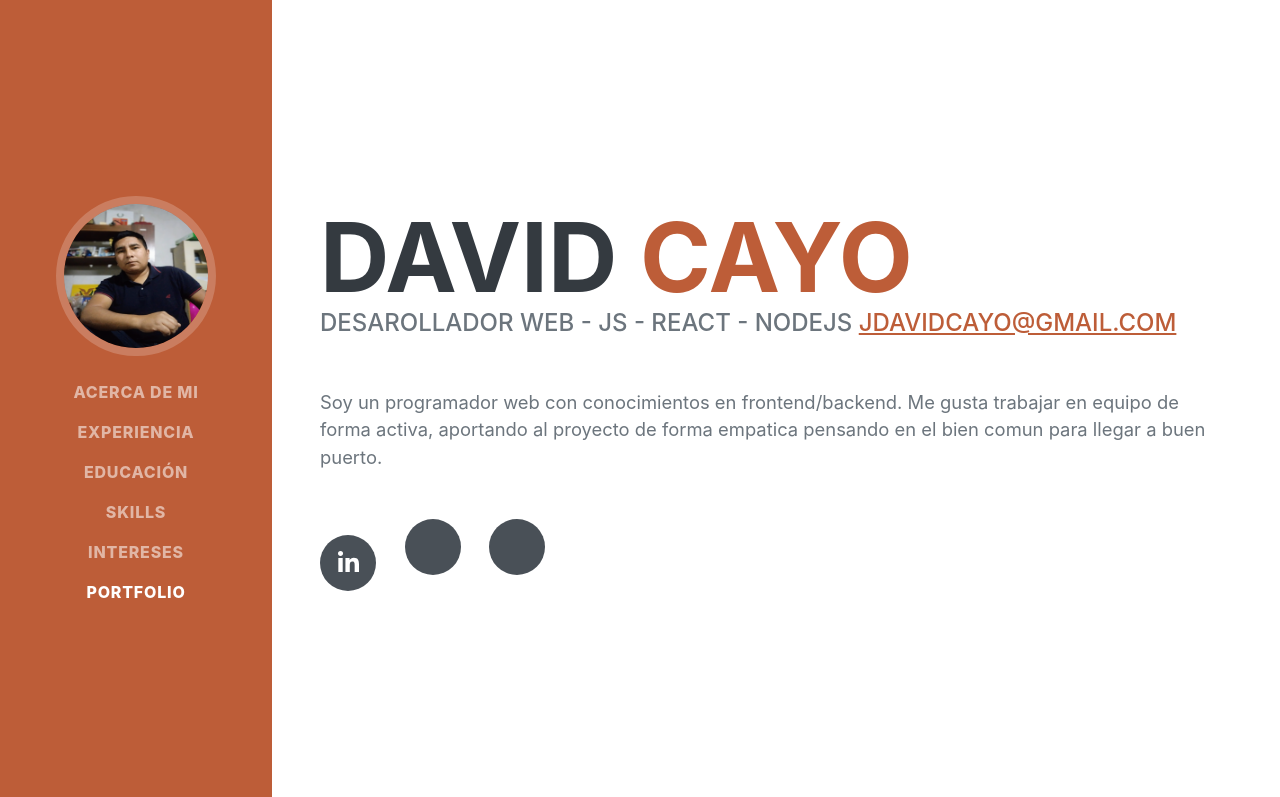
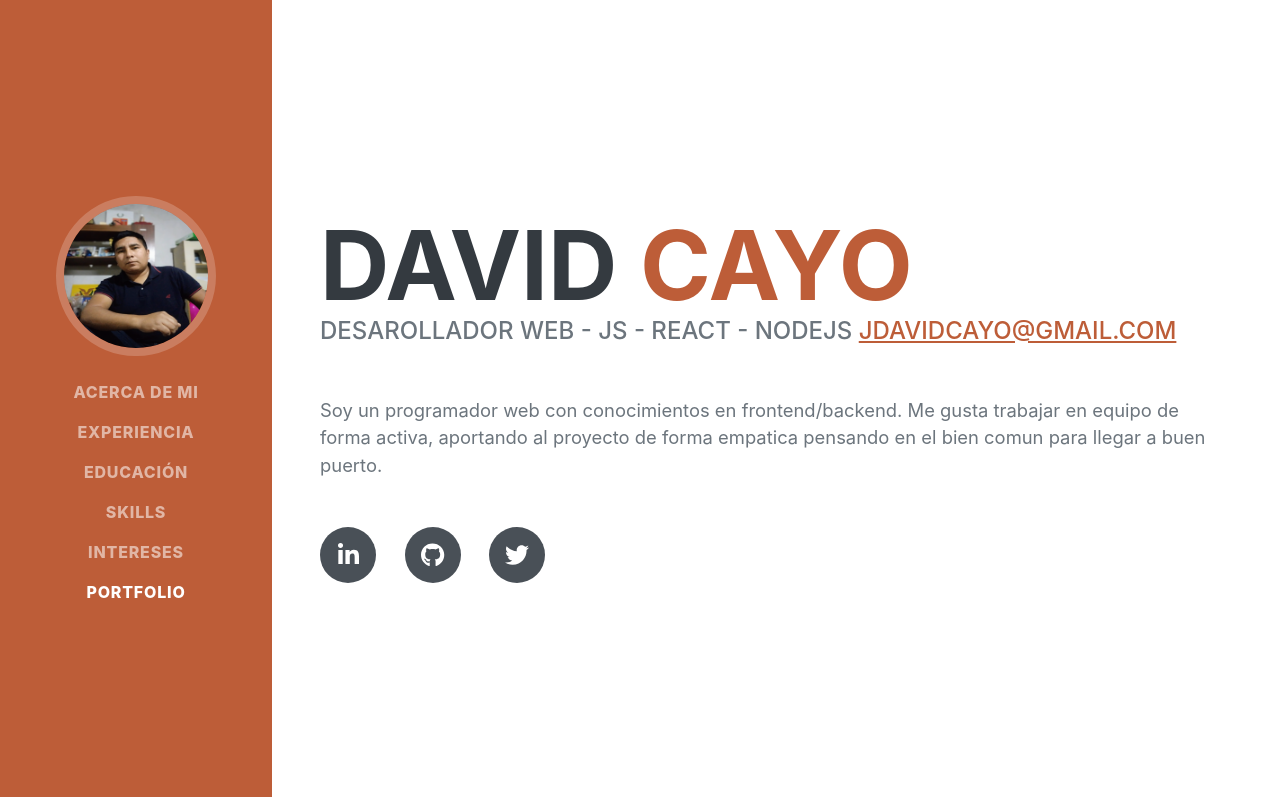
Before and after one commit to jdavidcayo/davidcayo-com-ar, a plain HTML site: page index.html in a window 1280 px wide. Shown: the top 797 px of the page. Drawn offline with nearby package versions, Linux system fonts and the light colour scheme; a web font is replaced by a local one.

Commit message:
fixed minors

```diff
--- a/index.html
+++ b/index.html
@@ -49,8 +49,8 @@
                     <p class="lead mb-5">Soy un programador web con conocimientos en frontend/backend. Me gusta trabajar en equipo de forma activa, aportando al proyecto de forma empatica pensando en el bien comun para llegar a buen puerto.</p>
                     <div class="social-icons">
                         <a class="social-icon" href="https://www.linkedin.com/in/davidcayo/" target="_blank"><i class="fab fa-linkedin-in"></i></a>
-                        <a class="social-icon" href="https://github.com/jdavidcayo" target="_blank><i class="fab fa-github"></i></a>
-                        <a class="social-icon" href="https://twitter.com/jdavidCayo" target="_blank><i class="fab fa-twitter"></i></a>
+                        <a class="social-icon" href="https://github.com/jdavidcayo" target="_blank"><i class="fab fa-github"></i></a>
+                        <a class="social-icon" href="https://twitter.com/jdavidCayo" target="_blank"><i class="fab fa-twitter"></i></a>
                     </div>
                 </div>
             </section>
```
